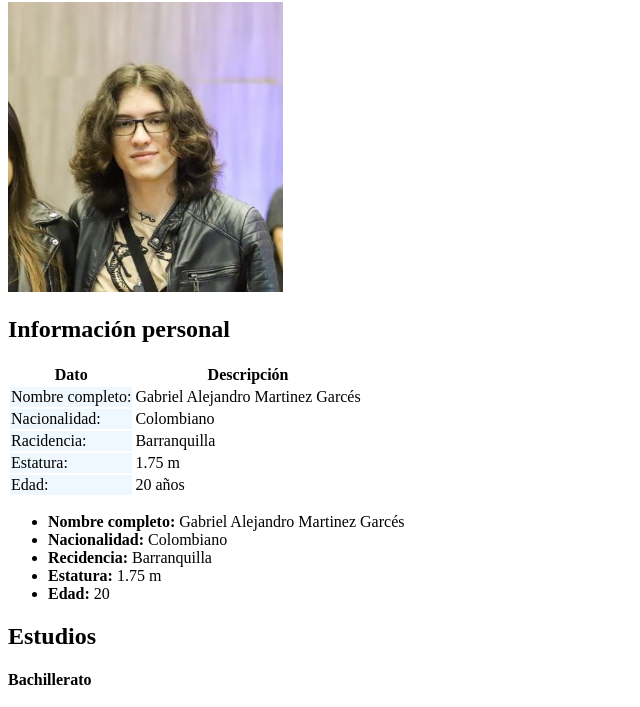
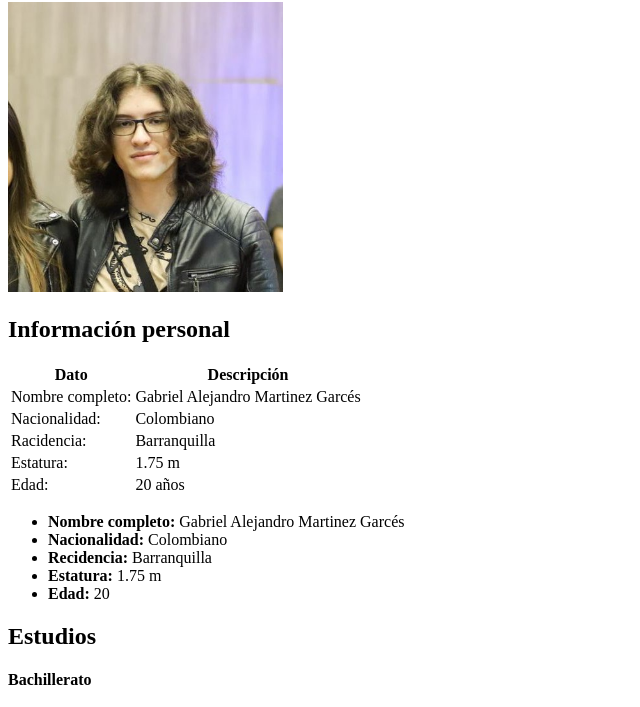
Before and after one commit to iGabe23/www, a plain HTML site: page index.html in a window 1280 px wide. Shown: the part 78-785 px from the top of the page, without its empty margins (0-640 px from the left). Drawn offline with Linux system fonts and the light colour scheme.

Commit message:
quité CSS

```diff
--- a/index.html
+++ b/index.html
@@ -21,17 +21,17 @@
             </thead>
             <tbody>
                 <tr>
-                    <td style="background-color: aliceblue;">Nombre completo:</td>
+                    <td>Nombre completo:</td>
                     <td>Gabriel Alejandro Martinez Garcés</td></tr>
                 <tr>
-                    <td style="background-color: aliceblue;">Nacionalidad:</td>
+                    <td>Nacionalidad:</td>
                     <td>Colombiano</td></tr>
-                <tr><td style="background-color: aliceblue;">Racidencia:</td>
+                <tr><td>Racidencia:</td>
                     <td>Barranquilla</td></tr>
-                <tr><td style="background-color: aliceblue;">Estatura:</td>
+                <tr><td>Estatura:</td>
                     <td>1.75 m</td></tr>
                 <tr>
-                    <td style="background-color: aliceblue;">Edad:</td>
+                    <td>Edad:</td>
             <td>20 años</td></tr>
             </tbody>
         </table>
```
